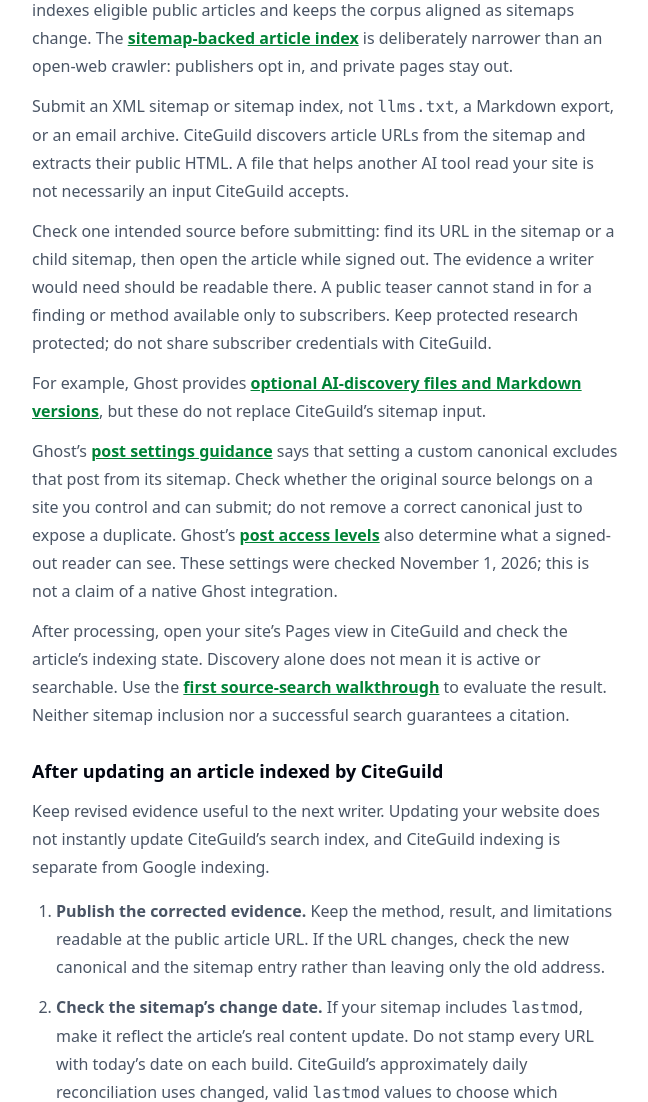
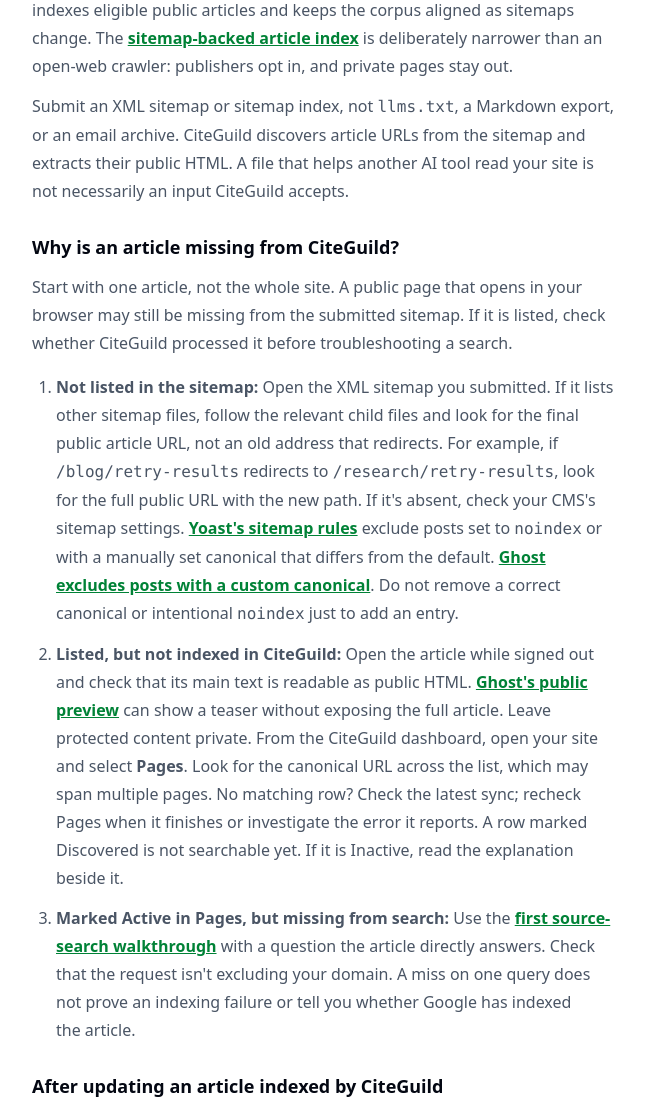
Before and after one commit to LVTD-LLC/citeguild, a Django app: template frontend/templates/pages/for/saas-link-building.html in a window 1280 px wide. Shown: the part 2586-3688 px from the top of the page, without its empty margins (376-1024 px from the left). Run offline with Django 5.2, Linux system fonts and the light colour scheme; the template is opened without the code that fills it, so the values that code supplies are empty; style sheets or scripts are compiled from the project's sources; some libraries are stand-ins or nearby versions.

Commit message:
Help publishers diagnose articles missing from CiteGuild (#115)
Co-authored-by: Scribe <scribe@gregagi.com>

```diff
--- a/apps/pages/services.py
+++ b/apps/pages/services.py
@@ -20,7 +20,7 @@ from apps.pages.markdown import ScrollableTablesExtension
 
 logger = logging.getLogger(__name__)
 
-SAAS_LINK_BUILDING_UPDATED_AT = date(2026, 11, 7)
+SAAS_LINK_BUILDING_UPDATED_AT = date(2026, 11, 19)
 
 BLOG_TITLE = "CiteGuild Blog"
 BLOG_DESCRIPTION = "AI-native editorial source network for relevant agent-discovered citations"
--- a/frontend/templates/pages/for/saas-link-building.html
+++ b/frontend/templates/pages/for/saas-link-building.html
@@ -39,6 +39,8 @@
                        class="app-focus inline-flex min-h-12 items-center justify-center rounded-xl bg-green-700 px-4 py-3 font-semibold text-white hover:bg-green-800 dark:bg-green-500 dark:text-gray-950 dark:hover:bg-green-400">Make my articles searchable</a>
                     <a href="#source-readiness"
                        class="app-focus font-semibold text-green-700 underline hover:text-green-800 dark:text-green-300 dark:hover:text-green-200">See the source-readiness loop</a>
+                    <a href="#missing-from-sitemap"
+                       class="app-focus font-semibold text-green-700 underline hover:text-green-800 dark:text-green-300 dark:hover:text-green-200">Can't find an article?</a>
                     <a href="#update-published-articles"
                        class="app-focus font-semibold text-green-700 underline hover:text-green-800 dark:text-green-300 dark:hover:text-green-200">Updating an existing article?</a>
                 </div>
@@ -91,14 +93,18 @@
                             <p>Add the sitemap for each legitimate SaaS site on your account. CiteGuild indexes eligible public articles and keeps the corpus aligned as sitemaps change. The <a class="app-focus font-semibold text-green-700 underline hover:text-green-800 dark:text-green-300 dark:hover:text-green-200"
     href="{% url 'landing' %}#article-indexing">sitemap-backed article index</a> is deliberately narrower than an open-web crawler: publishers opt in, and private pages stay out.</p>
                             <p class="mt-3">Submit an XML sitemap or sitemap index, not <code>llms.txt</code>, a Markdown export, or an email archive. CiteGuild discovers article URLs from the sitemap and extracts their public HTML. A file that helps another AI tool read your site is not necessarily an input CiteGuild accepts.</p>
-                            <p class="mt-3">Check one intended source before submitting: find its URL in the sitemap or a child sitemap, then open the article while signed out. The evidence a writer would need should be readable there. A public teaser cannot stand in for a finding or method available only to subscribers. Keep protected research protected; do not share subscriber credentials with CiteGuild.</p>
-                            <p class="mt-3">For example, Ghost provides <a class="app-focus font-semibold text-green-700 underline hover:text-green-800 dark:text-green-300 dark:hover:text-green-200"
-    href="https://ghost.org/changelog/geo/">optional AI-discovery files and Markdown versions</a>, but these do not replace CiteGuild’s sitemap input.</p>
-                            <p class="mt-3">Ghost’s <a class="app-focus font-semibold text-green-700 underline hover:text-green-800 dark:text-green-300 dark:hover:text-green-200"
-    href="https://ghost.org/help/post-settings/">post settings guidance</a> says that setting a custom canonical excludes that post from its sitemap. Check whether the original source belongs on a site you control and can submit; do not remove a correct canonical just to expose a duplicate. Ghost’s <a class="app-focus font-semibold text-green-700 underline hover:text-green-800 dark:text-green-300 dark:hover:text-green-200"
-    href="https://ghost.org/help/protected-content/">post access levels</a> also determine what a signed-out reader can see. These settings were checked November 1, 2026; this is not a claim of a native Ghost integration.</p>
-                            <p class="mt-3">After processing, open your site’s Pages view in CiteGuild and check the article’s indexing state. Discovery alone does not mean it is active or searchable. Use the <a class="app-focus font-semibold text-green-700 underline hover:text-green-800 dark:text-green-300 dark:hover:text-green-200"
-    href="{% url 'blog_post' 'find-sources-ai-writing' %}">first source-search walkthrough</a> to evaluate the result. Neither sitemap inclusion nor a successful search guarantees a citation.</p>
+                            <h4 id="missing-from-sitemap"
+                                class="mt-7 scroll-mt-24 text-lg font-semibold text-gray-950 dark:text-white">Why is an article missing from CiteGuild?</h4>
+                            <p class="mt-3">Start with one article, not the whole site. A public page that opens in your browser may still be missing from the submitted sitemap. If it is listed, check whether CiteGuild processed it before troubleshooting a search.</p>
+                            <ol class="mt-4 list-decimal space-y-3 pl-6">
+                                <li><strong>Not listed in the sitemap:</strong> Open the XML sitemap you submitted. If it lists other sitemap files, follow the relevant child files and look for the final public article URL, not an old address that redirects. For example, if <code>/blog/retry-results</code> redirects to <code>/research/retry-results</code>, look for the full public URL with the new path. If it's absent, check your CMS's sitemap settings. <a class="app-focus font-semibold text-green-700 underline hover:text-green-800 dark:text-green-300 dark:hover:text-green-200"
+    href="https://developer.yoast.com/features/xml-sitemaps/functional-specification/">Yoast's sitemap rules</a> exclude posts set to <code>noindex</code> or with a manually set canonical that differs from the default. <a class="app-focus font-semibold text-green-700 underline hover:text-green-800 dark:text-green-300 dark:hover:text-green-200"
+    href="https://ghost.org/help/post-settings/">Ghost excludes posts with a custom canonical</a>. Do not remove a correct canonical or intentional <code>noindex</code> just to add an entry.</li>
+                                <li><strong>Listed, but not indexed in CiteGuild:</strong> Open the article while signed out and check that its main text is readable as public HTML. <a class="app-focus font-semibold text-green-700 underline hover:text-green-800 dark:text-green-300 dark:hover:text-green-200"
+    href="https://ghost.org/help/public-previews/">Ghost's public preview</a> can show a teaser without exposing the full article. Leave protected content private. From the CiteGuild dashboard, open your site and select <strong>Pages</strong>. Look for the canonical URL across the list, which may span multiple pages. No matching row? Check the latest sync; recheck Pages when it finishes or investigate the error it reports. A row marked Discovered is not searchable yet. If it is Inactive, read the explanation beside it.</li>
+                                <li><strong>Marked Active in Pages, but missing from search:</strong> Use the <a class="app-focus font-semibold text-green-700 underline hover:text-green-800 dark:text-green-300 dark:hover:text-green-200"
+    href="{% url 'blog_post' 'find-sources-ai-writing' %}#search-with-an-agent">first source-search walkthrough</a> with a question the article directly answers. Check that the request isn't excluding your domain. A miss on one query does not prove an indexing failure or tell you whether Google has indexed the article.</li>
+                            </ol>
                             <h4 id="update-published-articles"
                                 class="mt-7 scroll-mt-24 text-lg font-semibold text-gray-950 dark:text-white">After updating an article indexed by CiteGuild</h4>
                             <p class="mt-3">Keep revised evidence useful to the next writer. Updating your website does not instantly update CiteGuild’s search index, and CiteGuild indexing is separate from Google indexing.</p>
```
Also changed, not shown: apps/pages/tests.py (+12 -5 lines), CHANGELOG.md, apps/pages/README.md.
